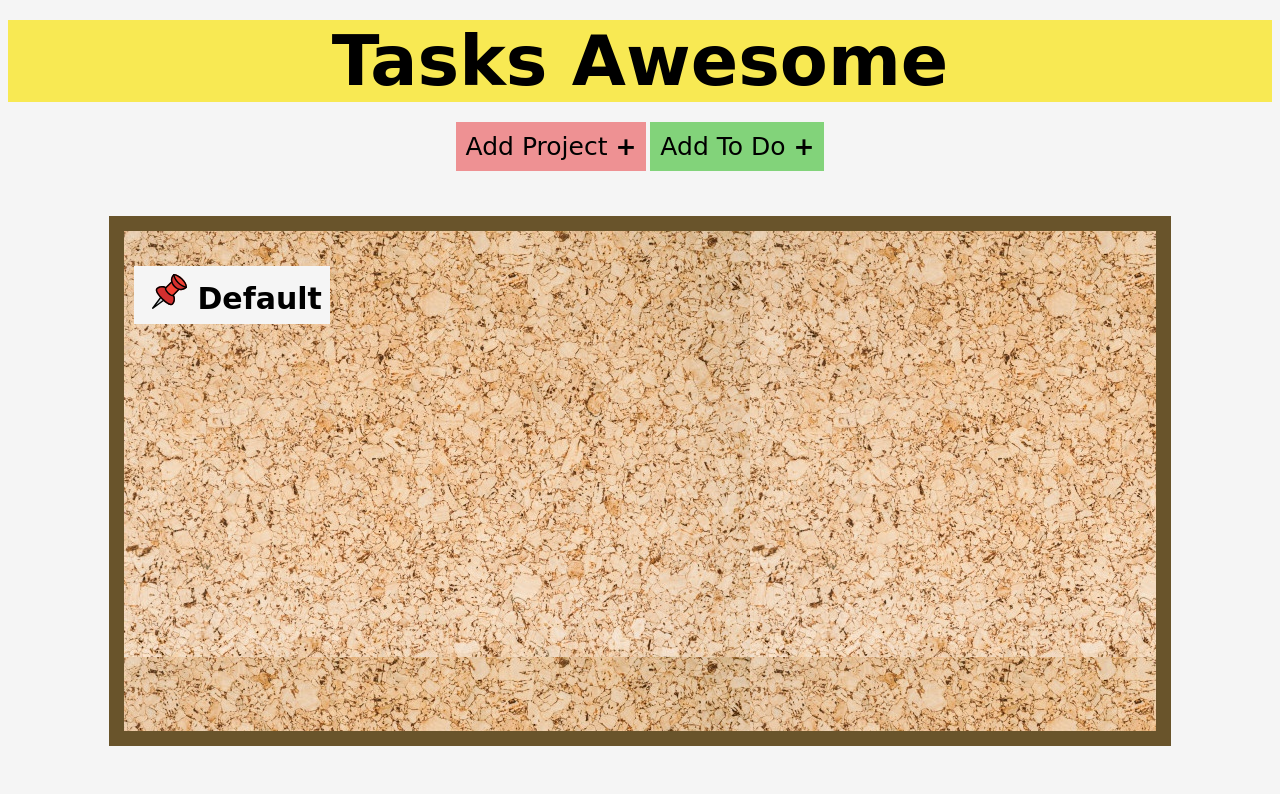
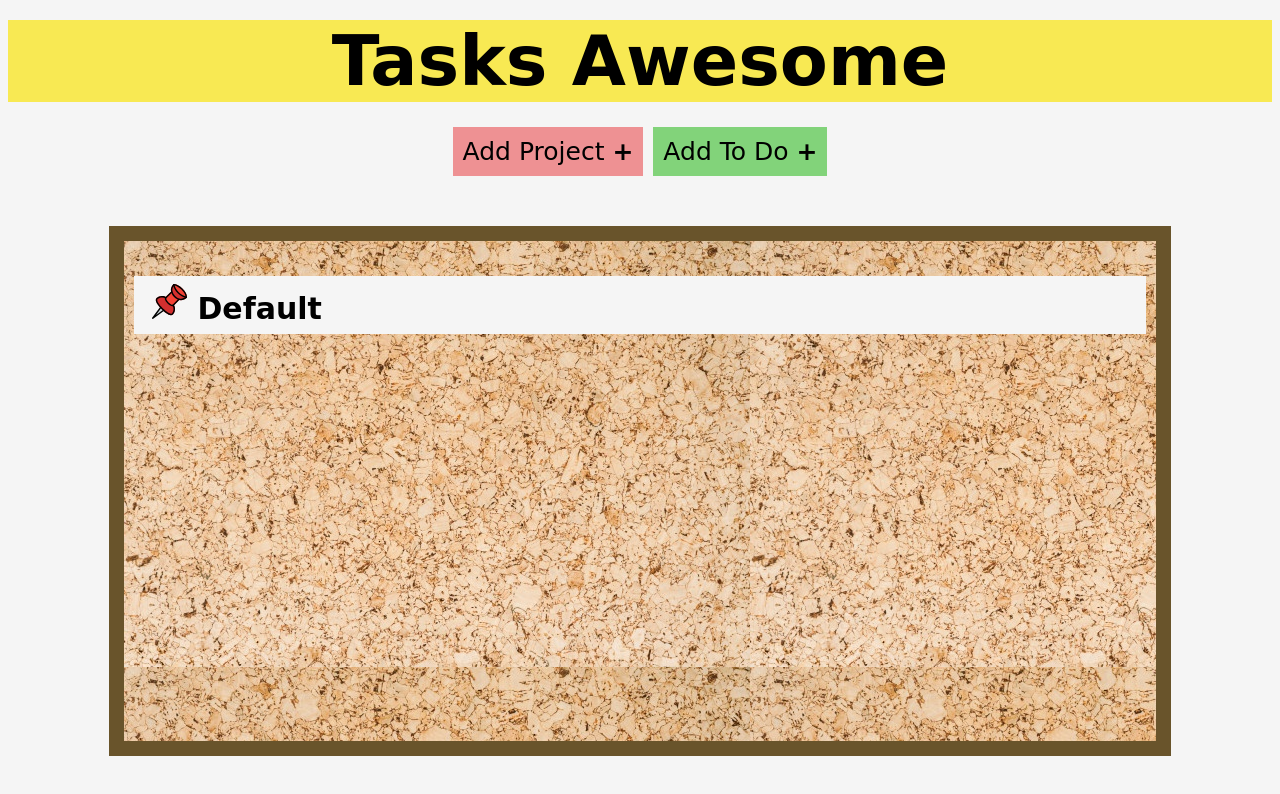
Before and after one commit to MarilenaRoque/ToDoList, a website built with webpack: page dist/index.html in a window 1280 px wide. Built offline with Linux system fonts and the light colour scheme; a web font is replaced by a local one.

Commit message:
Fixing buttons position

```diff
--- a/src/style/style.css
+++ b/src/style/style.css
@@ -34,11 +34,12 @@ h1 {
   border: none;
   padding: 10px;
   font-size: 25px;
+  margin: 5px;
 }
 
 .buttons {
-  width: auto;
-  margin: auto;
+  display: flex;
+  justify-content: center;
 }
 
 .content {
```
Also changed, not shown: dist/main.js.
